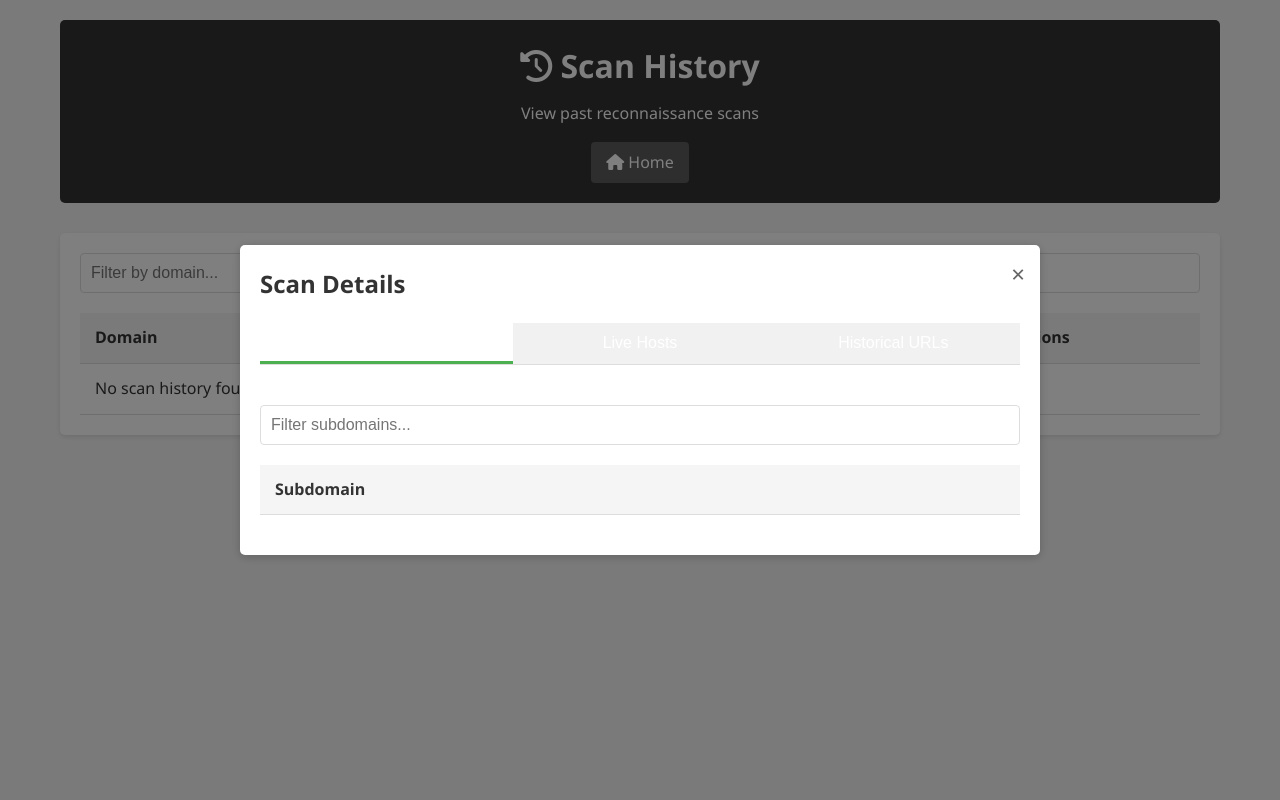
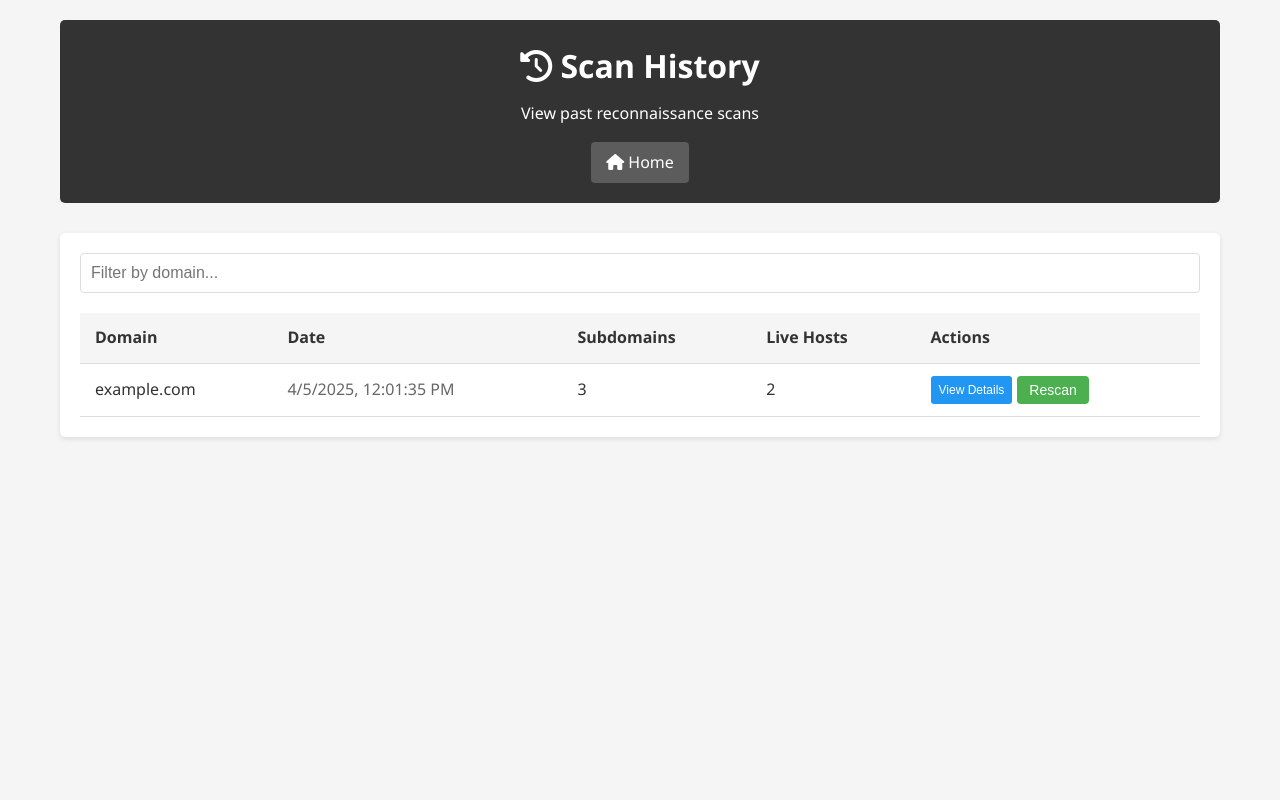
Before and after one commit to Alaswadi/reconAug, a Flask app: page /history in a window 1280 px wide. Run offline with Flask 3, Linux system fonts and the light colour scheme; data that the repository does not hold is empty.

Commit message:
front and back end update

```diff
--- a/app.py
+++ b/app.py
@@ -808,12 +808,20 @@ def get_common_service(port):
 def scan_history():
     """Get scan history"""
     try:
+        print("Fetching scan history from database...")
         scans = Scan.query.order_by(Scan.timestamp.desc()).all()
+        print(f"Found {len(scans)} scan records in database")
+
+        # Convert to dict and log for debugging
+        scan_dicts = [scan.to_dict() for scan in scans]
+        print(f"Returning {len(scan_dicts)} scan records as JSON")
+
         return jsonify({
-            'scans': [scan.to_dict() for scan in scans]
+            'scans': scan_dicts
         })
     except Exception as e:
-        return jsonify({'error': str(e)}), 500
+        print(f"Error fetching scan history: {e}")
+        return jsonify({'error': str(e), 'message': 'Failed to fetch scan history'}), 500
 
 # Route to get scan details
 @app.route('/scan/<int:scan_id>')
@@ -865,5 +873,55 @@ def host_ports(host_id):
 # Create tables when the app starts
 create_tables()
 
+# Add a test scan if the database is empty
+def add_test_scan():
+    with app.app_context():
+        # Check if there are any scans in the database
+        if Scan.query.count() == 0:
+            print("Adding test scan to database...")
+            try:
+                # Create a test scan
+                test_scan = Scan(
+                    domain="example.com",
+                    timestamp=datetime.utcnow(),
+                    status="complete",
+                    subdomains_count=3,
+                    live_hosts_count=2
+                )
+                db.session.add(test_scan)
+                db.session.flush()  # Get the scan ID
+
+                # Add test subdomains
+                subdomains = ["www.example.com", "api.example.com", "mail.example.com"]
+                for subdomain in subdomains:
+                    db.session.add(Subdomain(
+                        scan_id=test_scan.id,
+                        name=subdomain,
+                        source="test"
+                    ))
+
+                # Add test live hosts
+                live_hosts = [
+                    {"url": "http://www.example.com", "status_code": "200", "technology": "Apache"},
+                    {"url": "http://api.example.com", "status_code": "200", "technology": "Nginx"}
+                ]
+                for host in live_hosts:
+                    db.session.add(LiveHost(
+                        scan_id=test_scan.id,
+                        url=host["url"],
+                        status_code=host["status_code"],
+                        technology=host["technology"]
+                    ))
+
+                # Commit changes
+                db.session.commit()
+                print("Test scan added successfully")
+            except Exception as e:
+                db.session.rollback()
+                print(f"Error adding test scan: {e}")
+
+# Add a test scan if needed
+add_test_scan()
+
 if __name__ == '__main__':
     app.run(host='0.0.0.0', port=5001, debug=True)
--- a/static/scan-history.js
+++ b/static/scan-history.js
@@ -97,20 +97,26 @@ document.addEventListener('DOMContentLoaded', function() {
 
     // Function to load scan history
     function loadScanHistory() {
+        console.log('Loading scan history...');
+        scanHistoryTable.innerHTML = '<tr><td colspan="5">Loading scan history...</td></tr>';
+
         fetch('/scan-history')
             .then(response => {
+                console.log('Scan history response status:', response.status);
                 if (!response.ok) {
-                    throw new Error('Network response was not ok');
+                    throw new Error(`Network response was not ok: ${response.status}`);
                 }
                 return response.json();
             })
             .then(data => {
+                console.log('Scan history data received:', data);
                 scanHistory = data.scans || [];
+                console.log(`Found ${scanHistory.length} scan records`);
                 populateScanHistoryTable(scanHistory);
             })
             .catch(error => {
                 console.error('Error loading scan history:', error);
-                scanHistoryTable.innerHTML = '<tr><td colspan="5">Error loading scan history</td></tr>';
+                scanHistoryTable.innerHTML = `<tr><td colspan="5">Error loading scan history: ${error.message}</td></tr>`;
             });
     }
 
--- a/static/style.css
+++ b/static/style.css
@@ -383,6 +383,10 @@ a:hover {
     z-index: 1000;
 }
 
+.hidden {
+    display: none !important;
+}
+
 .modal-content {
     background-color: white;
     padding: 20px;
--- a/templates/history.html
+++ b/templates/history.html
@@ -36,7 +36,7 @@
         </div>
 
         <!-- Scan Details Modal -->
-        <div id="scanDetailsModal" class="modal hidden">
+        <div id="scanDetailsModal" class="modal hidden" style="display: none;">
             <div class="modal-content">
                 <span class="close-button">&times;</span>
                 <h2 id="scanDetailsTitle">Scan Details</h2>
```
